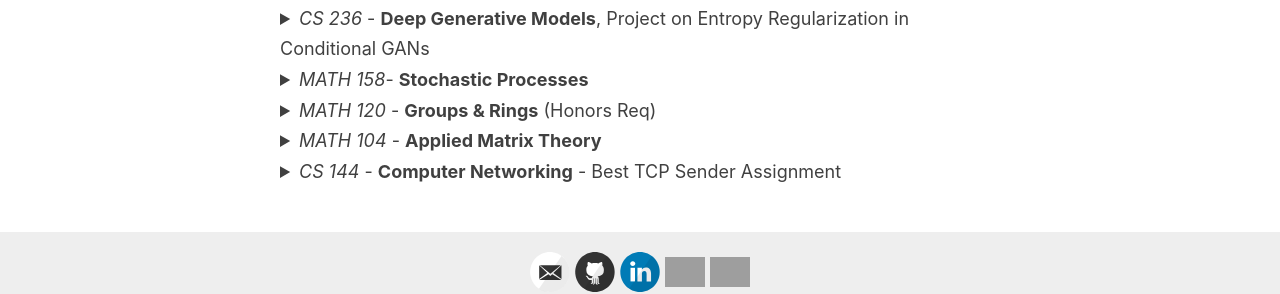
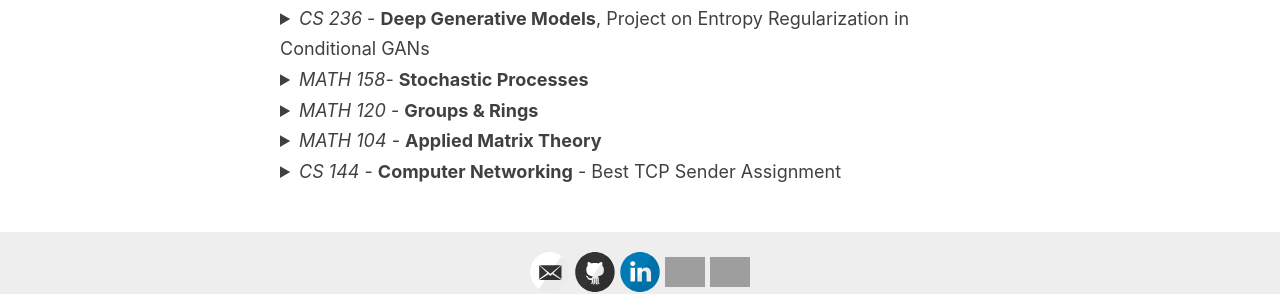
Before and after one commit to evazhang612/sokt-landing, a Jekyll site: the page built from _pages/technicals.md, in a window 1280 px wide, cut to the strip 852-1146 px from the top of the page. Built offline with Jekyll 4.4.1, drawn with Linux system fonts in a browser that asks for light colours; nearby versions of some CDN libraries; library files that are not in the unit come from our copies; grey boxes are pictures that could not be loaded.

Commit message:
Fixed writing.

```diff
--- a/_pages/technicals.md
+++ b/_pages/technicals.md
@@ -42,7 +42,7 @@ Stay tuned for a CS course on AI Interpretability & Fairness I'm designing for t
 
 {% raw %}
 <details>
-    <summary><i>MATH 120</i> - <b>Groups & Rings</b> (Honors Req)</summary>
+    <summary><i>MATH 120</i> - <b>Groups & Rings</b></summary>
     A
 </details>
 {% endraw %}
```
